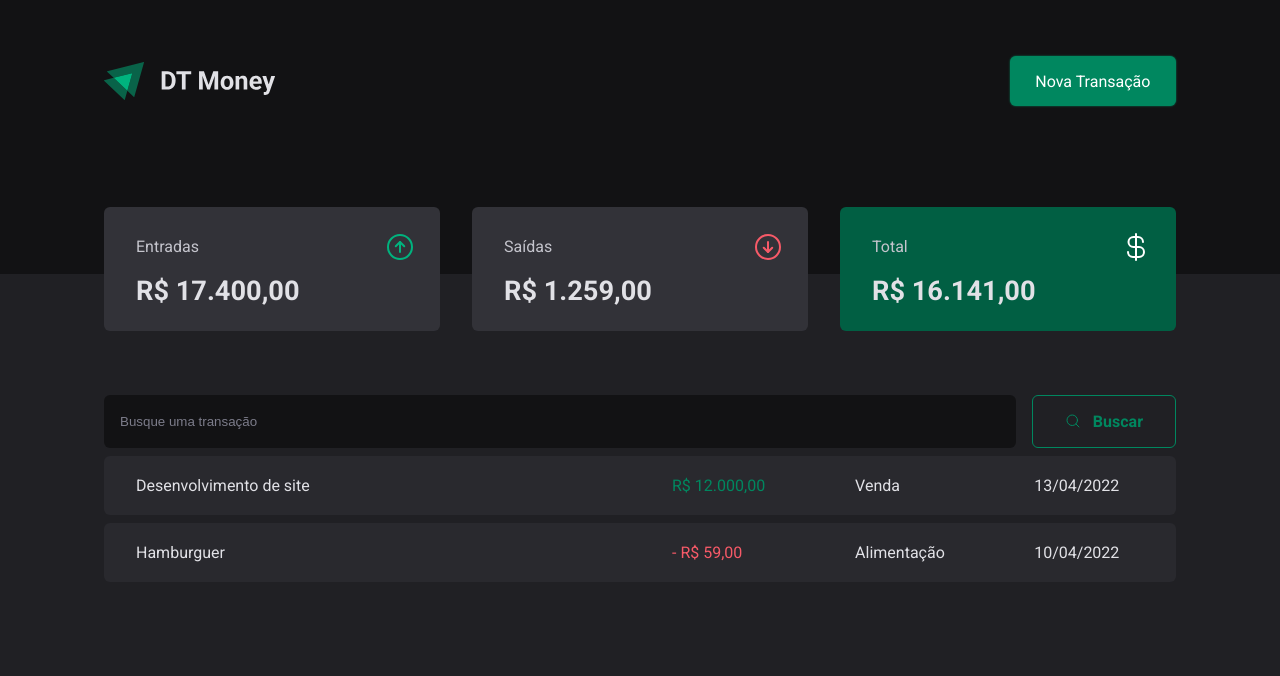
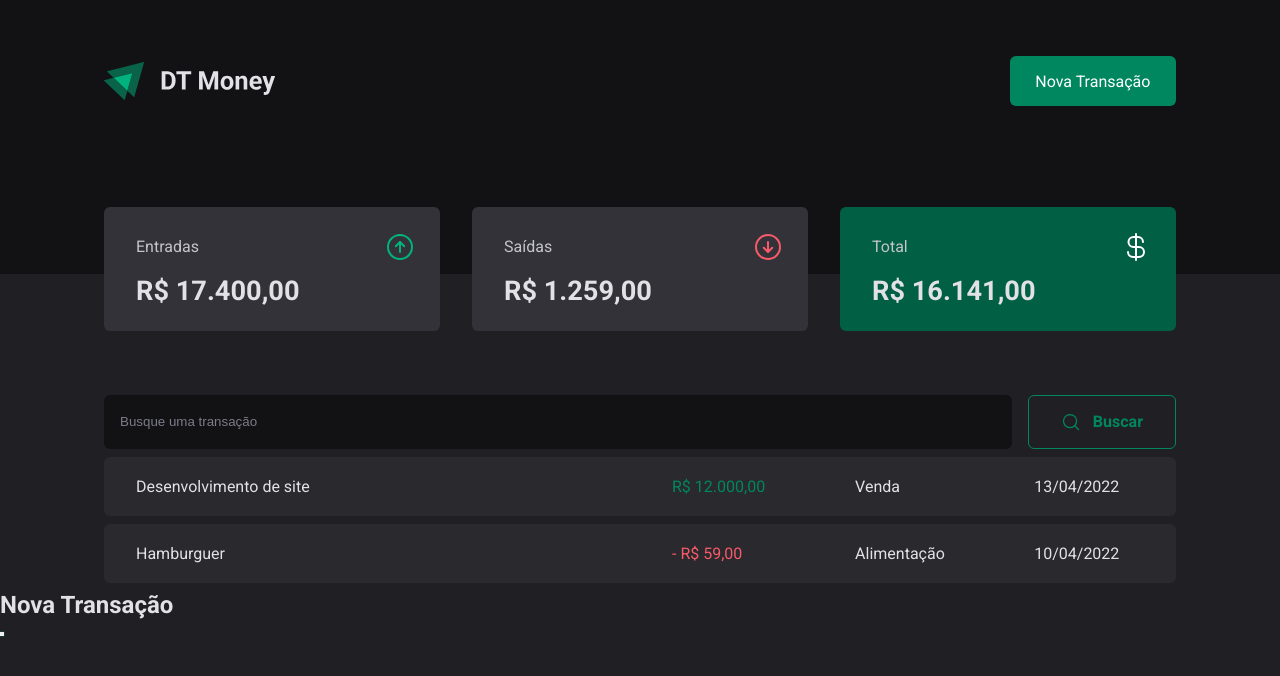
Before and after one commit to skyrons/DT-Money, a React (Vite) app: page / in a window 1280 px wide. Both pictures are taken after a click on the button "Nova Transação". Shown: the top 676 px of the page. Built offline with nearby package versions, Linux system fonts and the light colour scheme.

Commit message:
accessibel modal created

```diff
--- a/package.json
+++ b/package.json
@@ -10,6 +10,7 @@
     "preview": "vite preview"
   },
   "dependencies": {
+    "@radix-ui/react-dialog": "^1.1.11",
     "@types/styled-components": "^5.1.34",
     "phosphor-react": "^1.4.1",
     "react": "^19.0.0",
--- a/src/components/Header/index.tsx
+++ b/src/components/Header/index.tsx
@@ -1,13 +1,26 @@
 import { HeaderContainer, HeaderContent, NewTransactionButton } from "./styles";
 
 import logoImg from '../../assets/logo.svg';
+import * as  Dialog  from "@radix-ui/react-dialog";
 export function Header (){
   return(
     <HeaderContainer>
       <HeaderContent>
         <img src={logoImg} />
 
-        <NewTransactionButton>Nova Transação</NewTransactionButton>
+        <Dialog.Root>
+          <Dialog.Trigger asChild>
+            <NewTransactionButton>Nova Transação</NewTransactionButton>
+          </Dialog.Trigger>
+
+          <Dialog.Portal>
+            <Dialog.Overlay />
+            <Dialog.Content>
+              <Dialog.Title>Nova Transação</Dialog.Title>
+              <Dialog.Close />
+            </Dialog.Content>
+          </Dialog.Portal>
+        </Dialog.Root>
       </HeaderContent>
     </HeaderContainer>
   )
--- a/src/pages/Transactions/components/SearchTransaction/index.tsx
+++ b/src/pages/Transactions/components/SearchTransaction/index.tsx
@@ -8,7 +8,7 @@
       <input type="text" placeholder="Busque uma transação"/>
 
       <button type="submit">
-        <MagnifyingGlass />
+        <MagnifyingGlass size={20} />
         Buscar
       </button>
     </SearchFormContainer>
--- a/src/pages/Transactions/components/SearchTransaction/styles.ts
+++ b/src/pages/Transactions/components/SearchTransaction/styles.ts
@@ -38,5 +38,6 @@
       transition: background-color 0.2s;
     }
 
+    cursor: pointer;
   }
 `;
```
Also changed, not shown: 1 other file (tests, documents, lock files or other folders).
